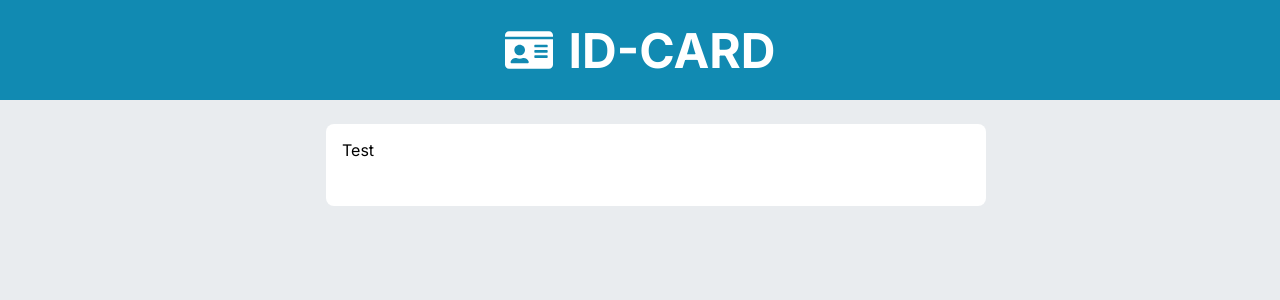
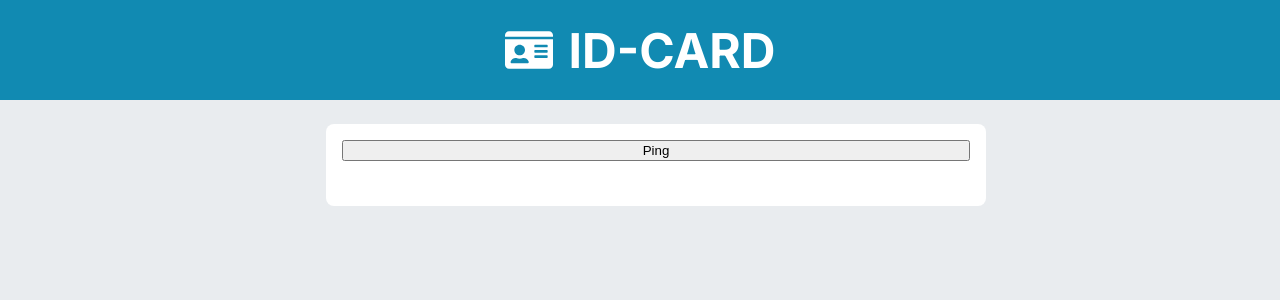
Before and after one commit to sardnas/id-card, a React (Vite) app in the folder frontend/: page / in a window 1280 px wide. Shown: the top 300 px of the page. Built offline with nearby package versions, Linux system fonts and the light colour scheme.

Commit message:
add ping

```diff
--- /dev/null
+++ b/frontend/src/Api.js
@@ -0,0 +1,27 @@
+const publishedBasePath = "https://62.77.156.65:8443";
+const localBasePath = "http://localhost:8080";
+
+//ping the base path to the api
+export async function Ping() {
+  return await fetch("https://api.publicapis.org/entries", {
+    method: "GET",
+  });
+}
+
+// become memmber
+export async function CreateUser(username, pin) {
+  return await fetch(localBasePath + "/api/auth/signup", {
+    method: "POST",
+    body: JSON.stringify({ username, pin }),
+    headers: { "Content-Type": "application/json" },
+  });
+}
+
+// log in
+export async function SignIn(username, pin) {
+  return await fetch(localBasePath + "/api/auth/signin", {
+    method: "POST",
+    body: JSON.stringify({ username, pin }),
+    headers: { "Content-Type": "application/json" },
+  });
+}
--- a/frontend/src/pages/Start.jsx
+++ b/frontend/src/pages/Start.jsx
@@ -1,8 +1,10 @@
+import { useState } from "react";
 import { Container, Grid } from "../components/Layout";
 import Header from "../components/Header";
 import styled from "styled-components";
 import Text from "../components/Text";
 import color from "../assets/colors";
+import { Ping } from "../Api";
 
 const RegisterBlock = styled.div`
   display: flex;
@@ -18,14 +20,31 @@ const RegisterBlock = styled.div`
   }
 `;
 
-const Home = () => {
+const Start = () => {
+  const [message, setMessage] = useState("");
+
+  const handlePing = async () => {
+    try {
+      const response = await Ping();
+      if (response.ok) {
+        const data = await response.text(); // or .json() if you expect JSON
+        setMessage("Ping successful: " + data);
+      } else {
+        setMessage("Ping failed: " + response.status);
+      }
+    } catch (error) {
+      setMessage("Ping error: " + error.message);
+    }
+  };
+
   return (
     <>
       <Header />
       <Grid>
         <Container start={4} span={6}>
           <RegisterBlock>
-            <Text>Test</Text>
+            <button onClick={handlePing}>Ping</button>
+            {message && <Text>{message}</Text>}
           </RegisterBlock>
         </Container>
       </Grid>
@@ -33,4 +52,4 @@ const Home = () => {
   );
 };
 
-export default Home;
+export default Start;
```
